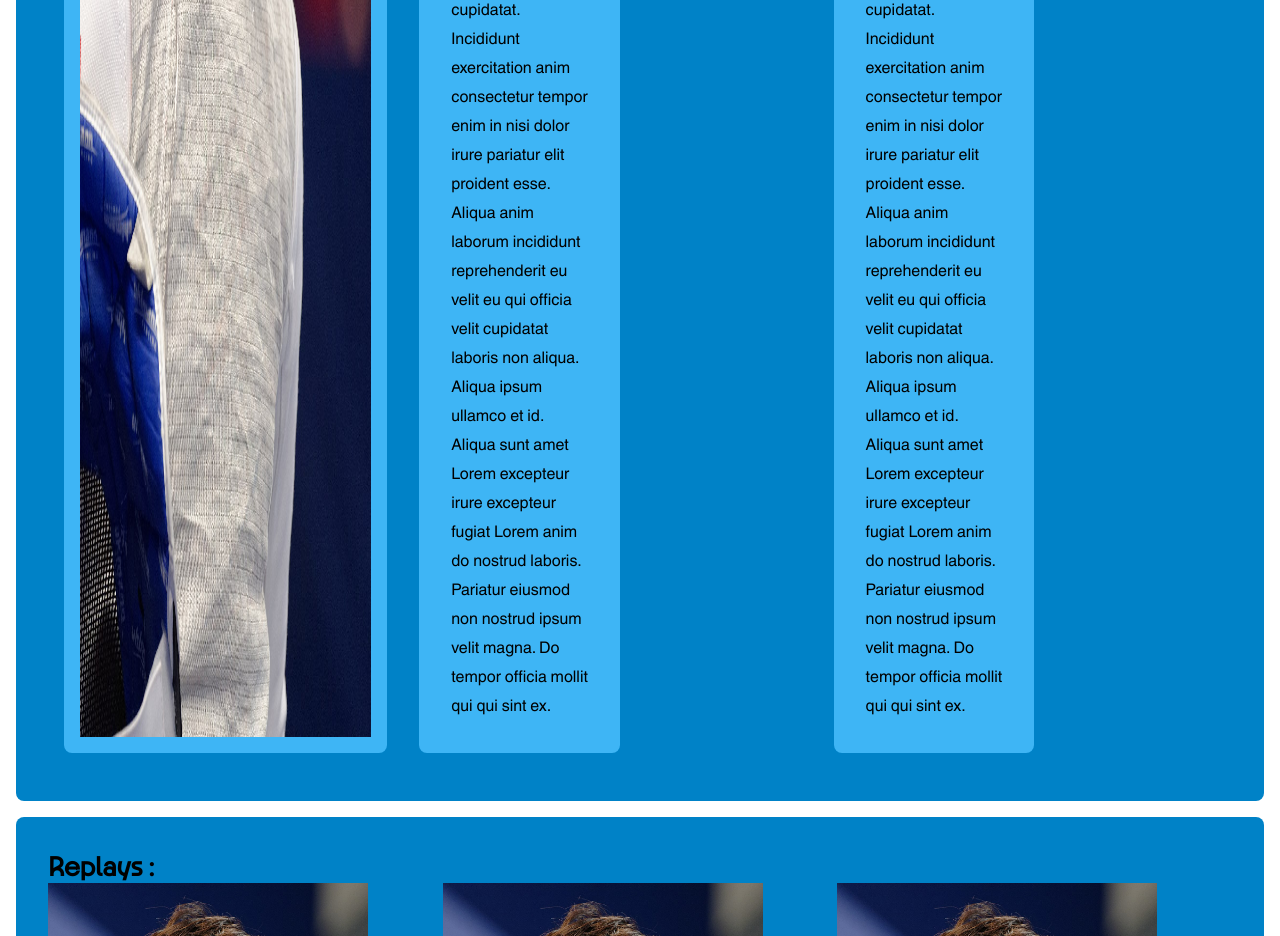
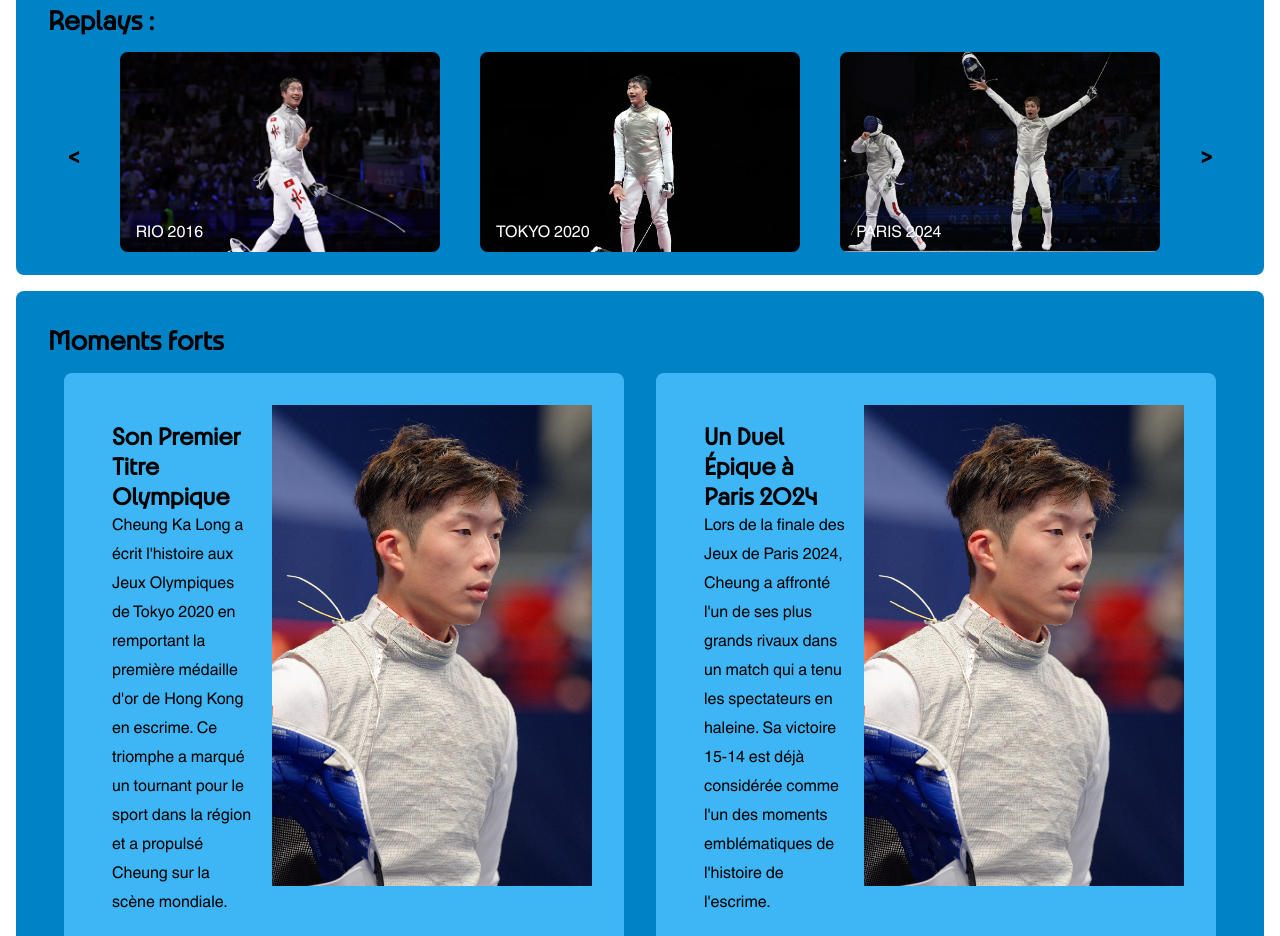
Before and after one commit to SquidozDeRhum/SAE105, a plain HTML site: page sportifs/cheungKaLong.html in a window 1280 px wide. Shown: the part 1347-2283 px from the top of the page. Drawn offline with Linux system fonts and the light colour scheme.

Commit message:
Finitions version desktop de cheungKaLong.html

```diff
--- a/sportifs/cheungKaLong.html
+++ b/sportifs/cheungKaLong.html
@@ -26,13 +26,14 @@
         <main>
             <section>
                 <div id="portrait">
-                    <img src="../images/cheung.jpg" width="100%">
+                    <img src="../images/cheung_ka/cheung.jpg" width="100%">
                 </div>
                 <div>
                     <article>
                         <h1>Cheung Ka Long</h1>
                         <p>Naissance : 10 Juin 1997</p>
-                        <p>Lorem Ipsum dolor si amet</p>
+                        <p>Cheung Ka Long est un fleurettiste hongkongais reconnu pour sa finesse et sa stratégie exceptionnelle en escrime.
+                        Champion olympique en titre, il a marqué l'histoire de son pays en devenant le premier escrimeur de Hong Kong à décrocher une médaille d'or aux Jeux Olympiques.</p>
                         <h2>Résultats Paris 2024 : </h2>
                         <table>
                             <thead>
@@ -55,26 +56,17 @@
                         </table>
                     </article>
                     <article>
-
-                    </article>
-                    <article>
                         <h2>Biographie</h2>
                         <p>
-                            Id non qui adipisicing non deserunt eu deserunt in cupidatat. Incididunt exercitation anim consectetur
-                            tempor enim in nisi dolor irure pariatur elit proident esse. Aliqua anim laborum incididunt reprehenderit
-                            eu velit eu qui officia velit cupidatat laboris non aliqua. Aliqua ipsum ullamco et id. Aliqua sunt amet
-                            Lorem excepteur irure excepteur fugiat Lorem anim do nostrud laboris. Pariatur eiusmod non nostrud ipsum velit magna.
-                            Do tempor officia mollit qui qui sint ex.
+                            Cheung Ka Long a commencé l'escrime à l'âge de 9 ans, inspiré par la discipline et l'élégance de ce sport. Après des années d'entraînement intensif, il s'est imposé comme l'un des meilleurs fleurettistes au monde.
+                            Sa carrière a atteint un sommet aux Jeux de Tokyo 2020, où il a remporté l'or dans l'épreuve individuelle. Avec sa précision et son esprit combatif, il est devenu une source d'inspiration pour de nombreux jeunes athlètes à Hong Kong.
                         </p>
                     </article>
                     <article>
                         <h2>Actualités</h2>
                         <p>
-                            Id non qui adipisicing non deserunt eu deserunt in cupidatat. Incididunt exercitation anim consectetur
-                            tempor enim in nisi dolor irure pariatur elit proident esse. Aliqua anim laborum incididunt reprehenderit
-                            eu velit eu qui officia velit cupidatat laboris non aliqua. Aliqua ipsum ullamco et id. Aliqua sunt amet
-                            Lorem excepteur irure excepteur fugiat Lorem anim do nostrud laboris. Pariatur eiusmod non nostrud ipsum velit magna.
-                            Do tempor officia mollit qui qui sint ex.
+                            Lors des Jeux de Paris 2024, Cheung Ka Long a une fois de plus démontré son talent en remportant une nouvelle médaille d'or dans l'épreuve individuelle. Son duel final intense, conclu par un score de 15-14, a été l'un des moments les plus mémorables des compétitions.
+                            Cheung continue également de promouvoir l'escrime à Hong Kong, en s'investissant dans des programmes destinés à encourager la prochaine génération d'athlètes.
                         </p>
                     </article>
                 </div>
@@ -82,36 +74,42 @@
             <section>
                 <h1>Replays : </h1>
                 <div>
+                    <h2><a href="">&#60</a></h2>
                     <figure>
-                        <img src="../images/cheung.jpg" width="320px">
+                        <img src="../images/cheung_ka/rio2016.webp">
                         <figcaption>RIO 2016</figcaption>
                     </figure>
                     <figure>
-                        <img src="../images/cheung.jpg" width="320px">
+                        <img src="../images/cheung_ka/tokyo2020.webp">
                         <figcaption>TOKYO 2020</figcaption>
                     </figure>
                     <figure>
-                        <img src="../images/cheung.jpg" width="320px">
+                        <img src="../images/cheung_ka/paris2024.webp">
                         <figcaption>PARIS 2024</figcaption>
                     </figure>
+                    <h2><a href="">&#62</a></h2>
                 </div>
             </section>
             <section>
                 <h1>Moments forts</h1>
                 <div>
                     <div>
-                        <h2>Lorem Ipsum</h2>
-                        <p>
-                            Qui elit voluptate labore ullamco pariatur laborum nisi ut. Esse nulla Lorem laborum ipsum non velit exercitation enim elit ea veniam deserunt ipsum. Do sit nulla anim exercitation elit ipsum est quis voluptate mollit qui laboris. Voluptate cupidatat fugiat laboris ea. Qui culpa duis officia consequat irure ad id cupidatat consequat. Eu excepteur officia et ex quis officia commodo laborum sit quis. Incididunt mollit exercitation proident proident in velit est.
-                        </p>
-                        <img src="../images/cheung.jpg" width="320px">
+                        <div>
+                            <h2>Son Premier Titre Olympique</h2>
+                            <p>
+                                Cheung Ka Long a écrit l'histoire aux Jeux Olympiques de Tokyo 2020 en remportant la première médaille d'or de Hong Kong en escrime. Ce triomphe a marqué un tournant pour le sport dans la région et a propulsé Cheung sur la scène mondiale.
+                            </p>
+                        </div>
+                        <img src="../images/cheung_ka/cheung.jpg" width="320px">
                     </div>
                     <div>
-                        <h2>Lorem Ipsum</h2>
-                        <p>
-                            Qui elit voluptate labore ullamco pariatur laborum nisi ut. Esse nulla Lorem laborum ipsum non velit exercitation enim elit ea veniam deserunt ipsum. Do sit nulla anim exercitation elit ipsum est quis voluptate mollit qui laboris. Voluptate cupidatat fugiat laboris ea. Qui culpa duis officia consequat irure ad id cupidatat consequat. Eu excepteur officia et ex quis officia commodo laborum sit quis. Incididunt mollit exercitation proident proident in velit est.
-                        </p>
-                        <img src="../images/cheung.jpg" width="320px">
+                        <div>
+                            <h2>Un Duel Épique à Paris 2024</h2>
+                            <p>
+                                Lors de la finale des Jeux de Paris 2024, Cheung a affronté l'un de ses plus grands rivaux dans un match qui a tenu les spectateurs en haleine. Sa victoire 15-14 est déjà considérée comme l'un des moments emblématiques de l'histoire de l'escrime.
+                            </p>
+                        </div>
+                        <img src="../images/cheung_ka/cheung.jpg" width="320px">
                     </div>
                 </div>
             </section>
--- a/style.css
+++ b/style.css
@@ -137,6 +137,15 @@ footer {
     padding: 0;
 }
 
+#Sportif a {
+    text-decoration: none;
+    color: white;
+}
+
+#Sportif a:hover {
+    color: #3EB5F5;
+}
+
 #Sportif header {
     background-color: #0082C7;
 }
@@ -173,7 +182,6 @@ footer {
 
 #Sportif #portrait {
     display: flex;
-    align-items: stretch;
     justify-content: center;
     grid-column-start: 1;
     margin: 1em;
@@ -183,11 +191,17 @@ footer {
     overflow: hidden;
 }
 
+#Sportif #portrait img {
+   object-fit: cover;
+}
+
 #Sportif article {
+    width: auto;
     background-color: #3EB5F5;
     border-radius: 8px;
     padding: 2em;
     margin: 1em;
+    overflow: hidden;
 }
 
 #Sportif article:nth-child(1) {
@@ -206,13 +220,24 @@ footer {
     grid-area: fourth;
 }
 
+#Sportif section:nth-child(2) {
+    height: 30vh;
+}
+
 #Sportif section:nth-child(2) > h1 + div {
     display: grid;
-    grid-template-columns: 1fr 1fr 1fr;
+    grid-template-columns: 1fr 7fr 7fr 7fr 1fr;
+    justify-items: center;
+    align-items: center;
+    height: 100%;
 }
 
-#Sportif figure:nth-child(1) {
-    grid-column: 1;
+#Sportif section:nth-child(2) a {
+    color: black;
+}
+
+#Sportif section:nth-child(2) a:hover {
+    color: white;
 }
 
 #Sportif figure:nth-child(2) {
@@ -223,10 +248,23 @@ footer {
     grid-column: 3;
 }
 
+#Sportif figure:nth-child(4) {
+    grid-column: 4;
+}
+
+#Sportif section:nth-child(2) img {
+    border-radius: 8px;
+    width: 25vw;
+    height: 25vh;
+    object-fit: cover;
+}
+
 #Sportif div > figure > figcaption {
+    color: white;
     position: relative;
-    bottom: 2em;
+    bottom: 2.75em;
     left: 1em;
+    height: 0;
 }
 
 #Sportif section:nth-child(3) > div {
@@ -239,6 +277,9 @@ footer {
     padding: 2em;
     margin: 1em;
     border-radius: 8px;
+    display: grid;
+    align-items: start;
+    grid-template-columns: 1fr 1fr;
 }
 
 #Sportif section:nth-child(3) > div > div:nth-child(1) {
@@ -246,6 +287,18 @@ footer {
 }
 
 #Sportif section:nth-child(3) > div > div:nth-child(2) {
+    grid-column: 2;
+}
+
+#Sportif section:nth-child(3) > div > div > div {
+    background-color: #3EB5F5;
+    grid-column: 1;
+    display: flex;
+    flex-direction: column;
+    padding: 1em;
+}
+
+#Sportif section:nth-child(3) > div > img {
     grid-column: 2;
 }
 
```
Also changed, not shown: images/cheung_ka/cheung.jpg (renamed from images/cheung.jpg), images/cheung_ka/paris2024.webp (added), images/cheung_ka/rio2016.webp (added), images/cheung_ka/tokyo2020.webp (added).
